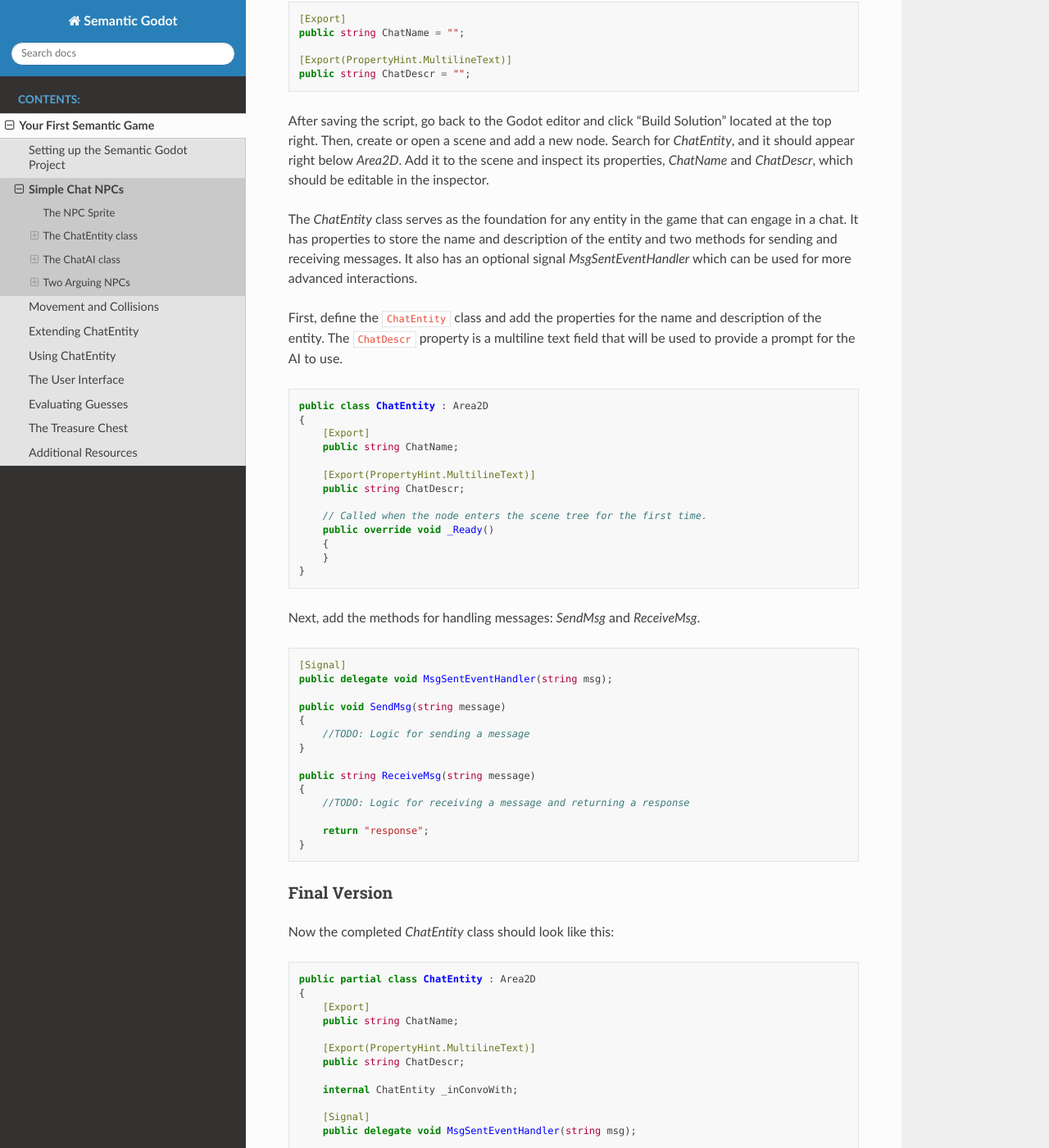
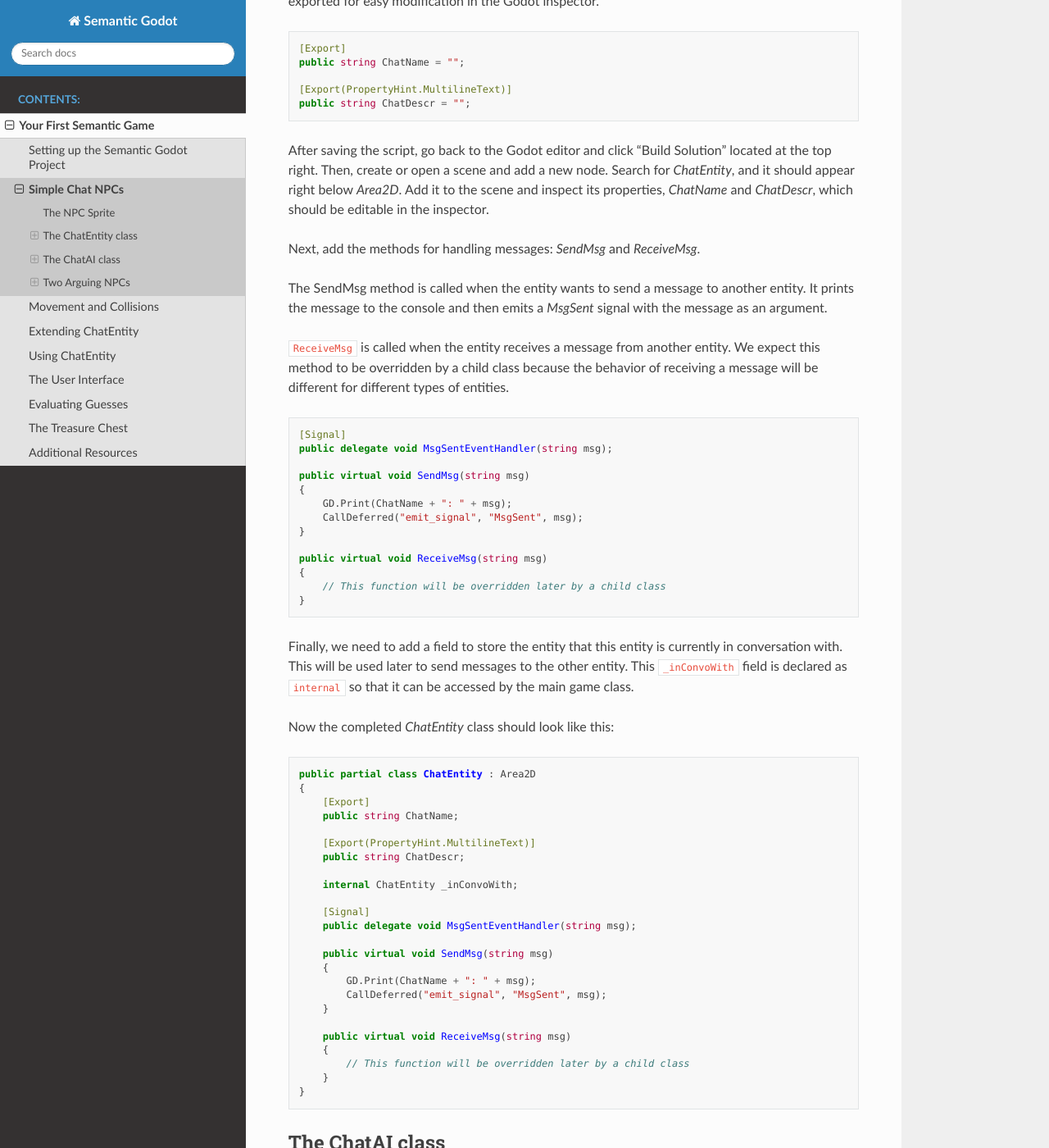
Before and after one commit to RaiderSoft/semantic-godot, a Sphinx documentation site: the page built from docs/first_semantic_game/02.simple_chat_npcs.rst, in a window 1280 px wide and 1400 px high, scrolled down 1524 px. Shown: the whole window at 82% size. Built offline with Sphinx 7.4.7 and the Read the Docs theme 2.0.0, drawn with Linux system fonts in a browser that asks for light colours; some of the changed text lies outside the part shown.

Commit message:
pass over 01 and 02

```diff
--- a/docs/first_semantic_game/02.simple_chat_npcs.rst
+++ b/docs/first_semantic_game/02.simple_chat_npcs.rst
@@ -12,7 +12,7 @@
 
 1. In the Scene tab, insert an ``Area2D`` node and rename it to
    ``NPC``.
-2. Add a ``CollisionShape2D`` rectangle to the NPC. Useful for
+2. Add a ``CollisionShape2D`` rectangle to the NPC. This will be useful
    later and removes the yellow warning in the workspace.
 3. With the ``NPC`` node selected, add a ``Sprite2D`` node. This
    makes a visible sprite for our character.
@@ -33,32 +33,33 @@
 The ChatEntity class
 --------------------
 
-Here we integrate GPT-4 powered NPCs into the game world
-you've set up. The first step is to define a new node type called ``ChatEntity``.
+Here we a define a base class for all chat-enabled entities in the game.
+
+The first step is to define a new node type called ``ChatEntity``.
 This type encapsulates basic properties like a name and a description, and
 handles basic behaviors such as recognizing other nearby entities. Subsequently,
 we will extend this node type to create ``ChatAI`` for GPT-4 driven NPCs and
 ``ChatPlayer`` for player characters.
 
-`ChatEntity` won't be attached to any existing node; it defines a new node type
+``ChatEntity`` won't be attached to any existing node; it defines a new node type
 that can be instantiated in our scenes. To create it, right-click in the
 filesystem dock and navigate to "Create New > Script…". Make sure the language
-is set to C# and it inherits from `Area2D` to benefit from collision detection.
-Save this script as "ChatEntity.cs" in the project's root directory.
+is set to C# and it inherits from ``Area2D``.
+
+Save this script as ``ChatEntity.cs`` in the project's root directory.
 
 Global Class
 ^^^^^^^^^^^^
 
 To register the script with Godot's editor, it needs to be declared as a global
 class. This way, it can be directly added from the Godot editor to any scene.
-Simply append the `[GlobalClass]` attribute above the class declaration.
+Simply append the ``[GlobalClass]`` attribute above the class declaration.
 
 .. code-block:: csharp
 
    [GlobalClass]
    public partial class ChatEntity : Area2D
    {
-       //...
    }
 
 Exported Properties
@@ -83,54 +84,36 @@
 the scene and inspect its properties, `ChatName` and `ChatDescr`, which should
 be editable in the inspector.
 
+Next, add the methods for handling messages: `SendMsg` and `ReceiveMsg`.
 
-The `ChatEntity` class serves as the foundation for any entity in the game that
-can engage in a chat. It has properties to store the name and description of the
-entity and two methods for sending and receiving messages. It also has an
-optional signal `MsgSentEventHandler` which can be used for more advanced
-interactions.
+The SendMsg method is called when the entity wants to send a message to another
+entity. It prints the message to the console and then emits a `MsgSent` signal
+with the message as an argument.
 
-First, define the ``ChatEntity`` class and add the properties for the name and
-description of the entity. The ``ChatDescr`` property is a multiline text field
-that will be used to provide a prompt for the AI to use.
+``ReceiveMsg`` is called when the entity receives a message from another entity.
+We expect this method to be overridden by a child class because the behavior of
+receiving a message will be different for different types of entities.
 
 .. code-block:: csharp
 
-   public class ChatEntity : Area2D
-   {
-       [Export]
-       public string ChatName;
+    [Signal]
+    public delegate void MsgSentEventHandler(string msg);
 
-       [Export(PropertyHint.MultilineText)]
-       public string ChatDescr;
+    public virtual void SendMsg(string msg)
+    {
+        GD.Print(ChatName + ": " + msg);
+        CallDeferred("emit_signal", "MsgSent", msg);
+    }
 
-       // Called when the node enters the scene tree for the first time.
-       public override void _Ready()
-       {
-       }
-   }
+    public virtual void ReceiveMsg(string msg)
+    {
+        // This function will be overridden later by a child class
+    }
 
-Next, add the methods for handling messages: `SendMsg` and `ReceiveMsg`.
-
-.. code-block:: csharp
-
-   [Signal]
-   public delegate void MsgSentEventHandler(string msg);
-
-   public void SendMsg(string message)
-   {
-       //TODO: Logic for sending a message
-   }
-
-   public string ReceiveMsg(string message)
-   {
-       //TODO: Logic for receiving a message and returning a response
-
-       return "response";
-   }
-
-Final Version
-^^^^^^^^^^^^^
+Finally, we need to add a field to store the entity that this entity is currently
+in conversation with. This will be used later to send messages to the other entity.
+This ``_inConvoWith`` field is declared as ``internal`` so that it can be accessed
+by the main game class.
 
 Now the completed `ChatEntity` class should look like this:
 
```
Also changed, not shown: docs/first_semantic_game/01.project_setup.rst (+5 -13 lines).
